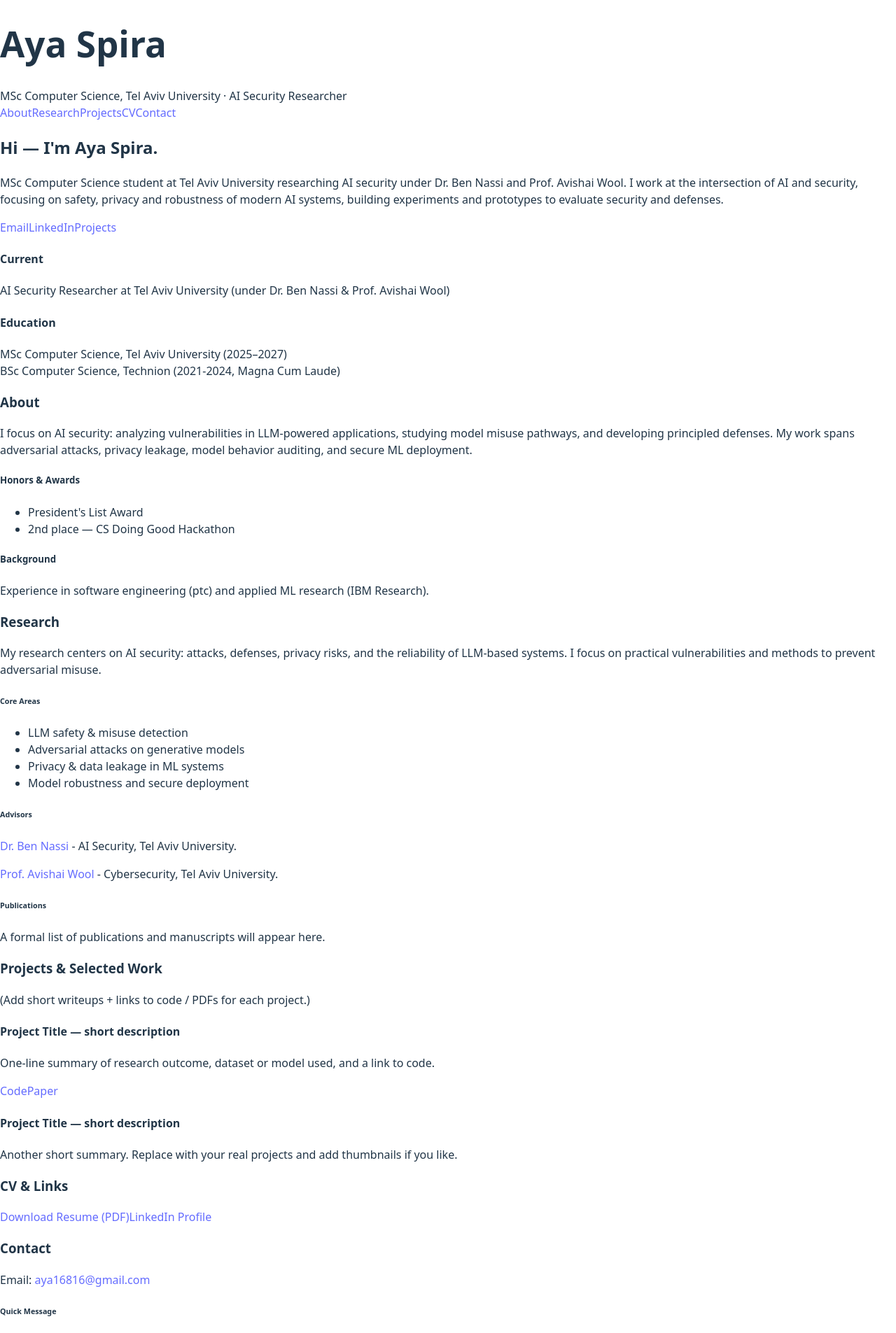
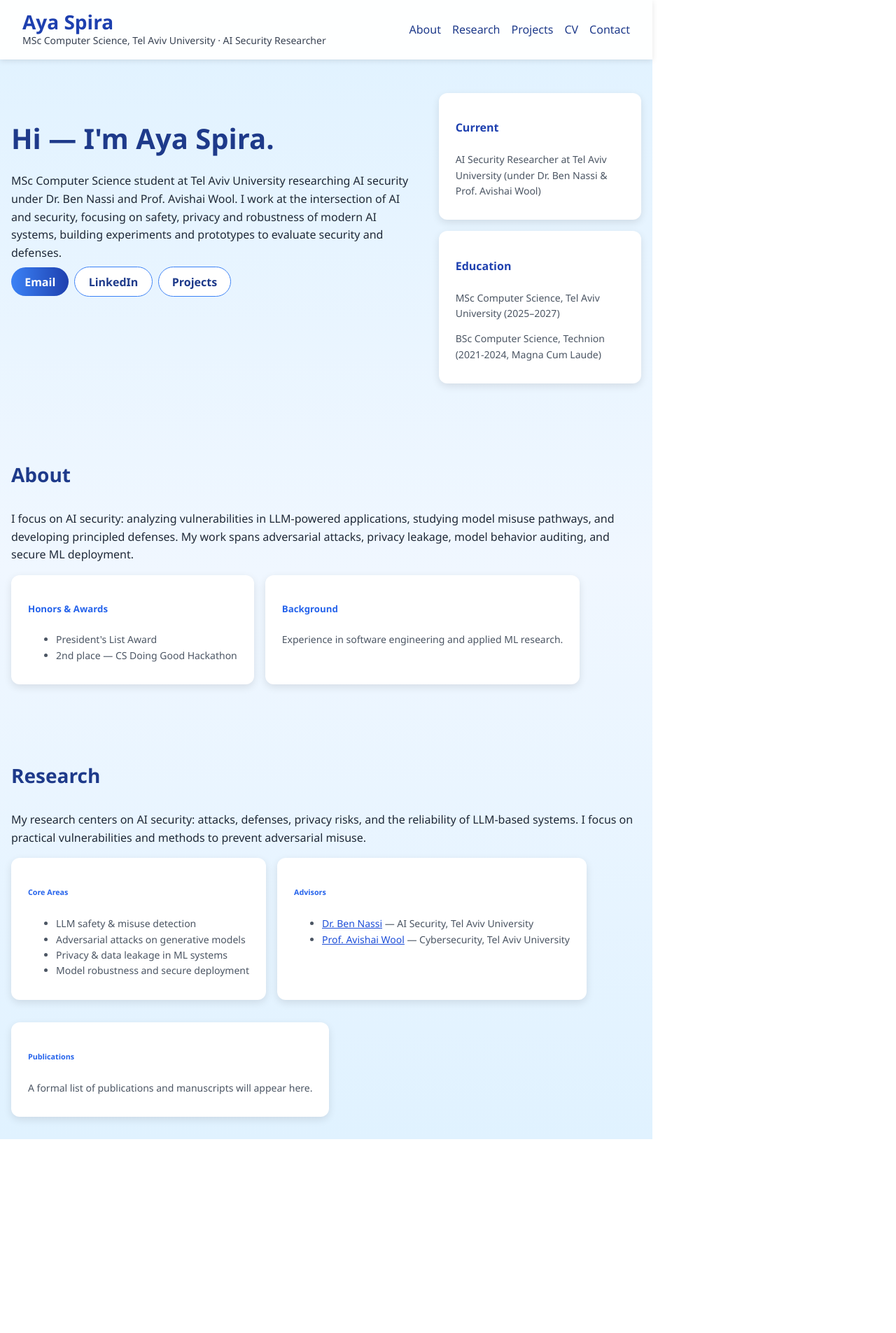
Before and after one commit to Aya168/Aya168.github.io, a React (Vite) app: page / in a window 1280 px wide. Shown: the top 1905 px of the page at 70% size. After the commit the page ends 1660 px from the top, so only its background shows below. Built offline with nearby package versions, Linux system fonts and the light colour scheme.

Commit message:
prettier

```diff
--- a/src/App.jsx
+++ b/src/App.jsx
@@ -1,176 +1,181 @@
 import React from "react";
 
 export default function App() {
+  const containerStyle = {
+    fontFamily: "'Segoe UI', Tahoma, Geneva, Verdana, sans-serif",
+    lineHeight: 1.6,
+    background: "linear-gradient(to bottom, #e0f2ff, #f0f7ff, #e0f2ff)",
+    color: "#1a202c",
+    minHeight: "100vh",
+    padding: "0",
+    margin: "0",
+  };
+
+  const headerStyle = {
+    position: "sticky",
+    top: 0,
+    background: "rgba(255,255,255,0.95)",
+    backdropFilter: "blur(5px)",
+    boxShadow: "0 2px 8px rgba(0,0,0,0.1)",
+    zIndex: 100,
+    padding: "1rem 2rem",
+    display: "flex",
+    justifyContent: "space-between",
+    alignItems: "center",
+  };
+
+  const navLinkStyle = {
+    marginLeft: "1rem",
+    textDecoration: "none",
+    color: "#1e3a8a",
+    fontWeight: "500",
+  };
+
+  const navLinkHover = {
+    color: "#3b82f6",
+  };
+
+  const sectionStyle = {
+    maxWidth: "900px",
+    margin: "2rem auto",
+    padding: "1rem",
+  };
+
+  const cardStyle = {
+    background: "white",
+    borderRadius: "12px",
+    padding: "1rem 1.5rem",
+    marginBottom: "1rem",
+    boxShadow: "0 4px 12px rgba(0,0,0,0.1)",
+    transition: "transform 0.2s, box-shadow 0.2s",
+  };
+
+  const cardHover = {
+    transform: "translateY(-5px)",
+    boxShadow: "0 8px 24px rgba(0,0,0,0.15)",
+  };
+
+  const buttonStyle = {
+    background: "linear-gradient(to right, #3b82f6, #1e40af)",
+    color: "white",
+    border: "none",
+    padding: "0.6rem 1.2rem",
+    borderRadius: "999px",
+    cursor: "pointer",
+    fontWeight: "600",
+    marginRight: "0.5rem",
+    marginTop: "0.5rem",
+    transition: "transform 0.2s",
+  };
+
+  const buttonHover = {
+    transform: "scale(1.05)",
+  };
+
   return (
-    <div className="min-h-screen bg-gradient-to-b from-white via-blue-50 to-blue-100 text-gray-800 antialiased font-sans">
+    <div style={containerStyle}>
       {/* Header */}
-      <header className="bg-white/90 backdrop-blur-sm shadow-md sticky top-0 z-30">
-        <div className="max-w-5xl mx-auto px-6 py-4 flex items-center justify-between">
-          <div>
-            <h1 className="text-2xl md:text-3xl font-bold text-blue-700">Aya Spira</h1>
-            <div className="text-sm text-gray-600 mt-1">MSc Computer Science, Tel Aviv University · AI Security Researcher</div>
+      <header style={headerStyle}>
+        <div>
+          <h1 style={{ color: "#1e40af", fontSize: "1.75rem", margin: 0 }}>Aya Spira</h1>
+          <div style={{ fontSize: "0.875rem", color: "#374151" }}>
+            MSc Computer Science, Tel Aviv University · AI Security Researcher
           </div>
-          <nav className="space-x-4 text-sm font-medium">
-            <a href="#about" className="hover:text-blue-600 transition-colors">About</a>
-            <a href="#research" className="hover:text-blue-600 transition-colors">Research</a>
-            <a href="#projects" className="hover:text-blue-600 transition-colors">Projects</a>
-            <a href="#cv" className="hover:text-blue-600 transition-colors">CV</a>
-            <a href="#contact" className="hover:text-blue-600 transition-colors">Contact</a>
-          </nav>
         </div>
+        <nav>
+          {["About", "Research", "Projects", "CV", "Contact"].map((link) => (
+            <a key={link} href={`#${link.toLowerCase()}`} style={navLinkStyle}>
+              {link}
+            </a>
+          ))}
+        </nav>
       </header>
 
-      {/* Main Content */}
-      <main className="max-w-5xl mx-auto px-6 py-16 space-y-16">
+      <main>
         {/* HERO */}
-        <section className="grid gap-8 md:grid-cols-3 items-center">
-          <div className="md:col-span-2 space-y-6">
-            <h2 className="text-4xl md:text-5xl font-bold text-gray-800">Hi — I'm Aya Spira.</h2>
-            <p className="text-lg text-gray-700 leading-relaxed">
-              MSc Computer Science student at Tel Aviv University researching AI security under Dr. Ben Nassi and Prof. Avishai Wool. I work at the intersection of AI and security,
-              focusing on safety, privacy and robustness of modern AI systems, building experiments and prototypes to evaluate security and defenses.
+        <section style={{ ...sectionStyle, display: "flex", gap: "2rem", flexWrap: "wrap" }}>
+          <div style={{ flex: 2 }}>
+            <h2 style={{ fontSize: "2.5rem", color: "#1e3a8a", marginBottom: "1rem" }}>
+              Hi — I'm Aya Spira.
+            </h2>
+            <p style={{ color: "#1f2937" }}>
+              MSc Computer Science student at Tel Aviv University researching AI security under Dr. Ben Nassi and Prof. Avishai Wool.
+              I work at the intersection of AI and security, focusing on safety, privacy and robustness of modern AI systems, building experiments and prototypes to evaluate security and defenses.
             </p>
-
-            <div className="flex flex-wrap gap-3">
-              <a href="mailto:aya16816@gmail.com" className="px-5 py-2.5 rounded-full bg-gradient-to-r from-blue-500 to-blue-700 text-white font-semibold shadow-md hover:scale-105 transform transition">Email</a>
-              <a href="https://www.linkedin.com/in/aya-spira" target="_blank" rel="noreferrer" className="px-5 py-2.5 rounded-full border border-blue-500 text-blue-600 font-medium hover:bg-blue-50 transition">LinkedIn</a>
-              <a href="#projects" className="px-5 py-2.5 rounded-full border border-blue-500 text-blue-600 font-medium hover:bg-blue-50 transition">Projects</a>
-            </div>
-
-            <div className="text-sm text-gray-600 mt-3">
+            <div style={{ marginTop: "1rem" }}>
+              <a href="mailto:aya16816@gmail.com" style={buttonStyle}>Email</a>
+              <a href="https://www.linkedin.com/in/aya-spira" target="_blank" rel="noreferrer" style={{ ...buttonStyle, background: "white", color: "#1e3a8a", border: "1px solid #3b82f6" }}>LinkedIn</a>
+              <a href="#projects" style={{ ...buttonStyle, background: "white", color: "#1e3a8a", border: "1px solid #3b82f6" }}>Projects</a>
             </div>
           </div>
 
-          <div className="flex flex-col items-start gap-4">
-            <div className="w-full bg-white rounded-xl shadow-lg border border-gray-200 p-5 hover:shadow-xl transition-shadow">
-              <h4 className="font-medium text-blue-700">Current</h4>
-              <div className="text-sm text-gray-600 mt-1">AI Security Researcher at Tel Aviv University (under Dr. Ben Nassi & Prof. Avishai Wool)</div>
+          <div style={{ flex: 1 }}>
+            <div style={cardStyle}>
+              <h4 style={{ color: "#1e40af" }}>Current</h4>
+              <p style={{ fontSize: "0.875rem", color: "#4b5563" }}>AI Security Researcher at Tel Aviv University (under Dr. Ben Nassi & Prof. Avishai Wool)</p>
             </div>
-
-            <div className="w-full bg-white rounded-xl shadow-lg border border-gray-200 p-5 hover:shadow-xl transition-shadow">
-              <h4 className="font-medium text-blue-700">Education</h4>
-              <div className="text-sm text-gray-600 mt-1">MSc Computer Science, Tel Aviv University (2025–2027)</div>
-              <div className="text-sm text-gray-600">BSc Computer Science, Technion (2021-2024, Magna Cum Laude)</div>
+            <div style={cardStyle}>
+              <h4 style={{ color: "#1e40af" }}>Education</h4>
+              <p style={{ fontSize: "0.875rem", color: "#4b5563" }}>MSc Computer Science, Tel Aviv University (2025–2027)</p>
+              <p style={{ fontSize: "0.875rem", color: "#4b5563" }}>BSc Computer Science, Technion (2021-2024, Magna Cum Laude)</p>
             </div>
           </div>
         </section>
 
         {/* ABOUT */}
-        <section id="about" className="space-y-6">
-          <h3 className="text-2xl md:text-3xl font-semibold text-blue-700">About</h3>
-          <p className="text-gray-700 leading-relaxed">
+        <section id="about" style={sectionStyle}>
+          <h3 style={{ color: "#1e3a8a", fontSize: "1.75rem" }}>About</h3>
+          <p style={{ color: "#1f2937" }}>
             I focus on AI security: analyzing vulnerabilities in LLM-powered applications, studying model misuse pathways, and developing
             principled defenses. My work spans adversarial attacks, privacy leakage, model behavior auditing, and secure ML deployment.
           </p>
-
-          <div className="grid sm:grid-cols-2 gap-4">
-            <div className="bg-white rounded-xl shadow-lg p-5 border border-gray-200 hover:shadow-xl transition-shadow">
-              <h5 className="font-medium text-blue-600">Honors & Awards</h5>
-              <ul className="mt-2 text-sm text-gray-600 list-disc ml-5">
+          <div style={{ display: "flex", gap: "1rem", flexWrap: "wrap", marginTop: "1rem" }}>
+            <div style={cardStyle}>
+              <h5 style={{ color: "#2563eb" }}>Honors & Awards</h5>
+              <ul style={{ fontSize: "0.875rem", color: "#4b5563" }}>
                 <li>President's List Award</li>
                 <li>2nd place — CS Doing Good Hackathon</li>
               </ul>
             </div>
-
-            <div className="bg-white rounded-xl shadow-lg p-5 border border-gray-200 hover:shadow-xl transition-shadow">
-              <h5 className="font-medium text-blue-600">Background</h5>
-              <p className="mt-2 text-sm text-gray-600">Experience in software engineering (ptc) and applied ML research (IBM Research).</p>
+            <div style={cardStyle}>
+              <h5 style={{ color: "#2563eb" }}>Background</h5>
+              <p style={{ fontSize: "0.875rem", color: "#4b5563" }}>Experience in software engineering and applied ML research.</p>
             </div>
           </div>
         </section>
 
         {/* RESEARCH */}
-        <section id="research" className="space-y-6">
-          <h3 className="text-2xl md:text-3xl font-semibold text-blue-700">Research</h3>
-          <p className="text-gray-700">
+        <section id="research" style={sectionStyle}>
+          <h3 style={{ color: "#1e3a8a", fontSize: "1.75rem" }}>Research</h3>
+          <p style={{ color: "#1f2937" }}>
             My research centers on AI security: attacks, defenses, privacy risks, and the reliability of LLM-based systems. I focus on practical vulnerabilities and methods to prevent adversarial misuse.
           </p>
-
-          <div className="grid md:grid-cols-3 gap-4">
-            <div className="bg-white rounded-xl shadow-lg p-5 border border-gray-200 hover:shadow-xl transition-shadow">
-              <h6 className="font-medium text-blue-600">Core Areas</h6>
-              <ul className="mt-2 text-sm text-gray-600 list-disc ml-5">
+          <div style={{ display: "flex", flexWrap: "wrap", gap: "1rem", marginTop: "1rem" }}>
+            <div style={cardStyle}>
+              <h6 style={{ color: "#2563eb" }}>Core Areas</h6>
+              <ul style={{ fontSize: "0.875rem", color: "#4b5563" }}>
                 <li>LLM safety & misuse detection</li>
                 <li>Adversarial attacks on generative models</li>
                 <li>Privacy & data leakage in ML systems</li>
                 <li>Model robustness and secure deployment</li>
               </ul>
             </div>
-
-            <div className="bg-white rounded-xl shadow-lg p-5 border border-gray-200 hover:shadow-xl transition-shadow">
-              <h6 className="font-medium text-blue-600">Advisors</h6>
-              <p className="mt-2 text-sm text-gray-600">
-                <a href="https://www.tau.ac.il/~bnassi" target="_blank" rel="noreferrer" className="underline text-blue-600">
-                  Dr. Ben Nassi
-                </a> - AI Security, Tel Aviv University.
-              </p>
-                            <p className="mt-2 text-sm text-gray-600">
-                 <a href="https://www.cs.tau.ac.il/~wool/" target="_blank" rel="noreferrer" className="underline text-blue-600">
-                  Prof. Avishai Wool
-                </a> - Cybersecurity, Tel Aviv University.
-              </p>
+            <div style={cardStyle}>
+              <h6 style={{ color: "#2563eb" }}>Advisors</h6>
+              <ul style={{ fontSize: "0.875rem", color: "#4b5563" }}>
+                <li><a href="https://www.tau.ac.il/~bnassi" target="_blank" rel="noreferrer" style={{ color: "#1d4ed8", textDecoration: "underline" }}>Dr. Ben Nassi</a> — AI Security, Tel Aviv University</li>
+                <li><a href="https://www.cs.tau.ac.il/~wool/" target="_blank" rel="noreferrer" style={{ color: "#1d4ed8", textDecoration: "underline" }}>Prof. Avishai Wool</a> — Cybersecurity, Tel Aviv University</li>
+              </ul>
             </div>
-
-            <div className="bg-white rounded-xl shadow-lg p-5 border border-gray-200 hover:shadow-xl transition-shadow">
-              <h6 className="font-medium text-blue-600">Publications</h6>
-              <p className="mt-2 text-sm text-gray-600">A formal list of publications and manuscripts will appear here.</p>
+            <div style={cardStyle}>
+              <h6 style={{ color: "#2563eb" }}>Publications</h6>
+              <p style={{ fontSize: "0.875rem", color: "#4b5563" }}>A formal list of publications and manuscripts will appear here.</p>
             </div>
           </div>
         </section>
 
-        {/* PROJECTS */}
-        <section id="projects" className="space-y-4">
-          <h3 className="text-2xl md:text-3xl font-semibold text-blue-700">Projects & Selected Work</h3>
-          <p className="text-gray-600 text-sm">(Add short writeups + links to code / PDFs for each project.)</p>
-
-          <div className="grid md:grid-cols-2 gap-4">
-            <article className="bg-white rounded-xl shadow-lg p-5 border border-gray-200 hover:shadow-xl transition-shadow">
-              <h4 className="font-medium text-blue-600">Project Title — short description</h4>
-              <p className="mt-2 text-sm text-gray-600">One-line summary of research outcome, dataset or model used, and a link to code.</p>
-              <div className="mt-3 flex gap-2">
-                <a className="text-sm underline text-blue-600" href="#">Code</a>
-                <a className="text-sm underline text-blue-600" href="#">Paper</a>
-              </div>
-            </article>
-
-            <article className="bg-white rounded-xl shadow-lg p-5 border border-gray-200 hover:shadow-xl transition-shadow">
-              <h4 className="font-medium text-blue-600">Project Title — short description</h4>
-              <p className="mt-2 text-sm text-gray-600">Another short summary. Replace with your real projects and add thumbnails if you like.</p>
-            </article>
-          </div>
-        </section>
-
-        {/* CV */}
-        <section id="cv" className="space-y-4">
-          <h3 className="text-2xl md:text-3xl font-semibold text-blue-700">CV & Links</h3>
-          <div className="flex flex-col sm:flex-row gap-3">
-            <a href="/Profile.pdf" className="px-5 py-2 rounded-full border border-blue-500 text-blue-600 font-medium hover:bg-blue-50 transition">Download Resume (PDF)</a>
-            <a href="https://www.linkedin.com/in/aya-spira" target="_blank" rel="noreferrer" className="px-5 py-2 rounded-full border border-blue-500 text-blue-600 font-medium hover:bg-blue-50 transition">LinkedIn Profile</a>
-          </div>
-        </section>
-
-        {/* CONTACT */}
-        <section id="contact" className="space-y-4 mb-24">
-          <h3 className="text-2xl md:text-3xl font-semibold text-blue-700">Contact</h3>
-          <p className="text-gray-700">Email: <a className="underline text-blue-600" href="mailto:aya16816@gmail.com">aya16816@gmail.com</a></p>
-
-          <div className="bg-white rounded-xl shadow-lg p-5 border border-gray-200 hover:shadow-xl transition-shadow">
-            <h6 className="font-medium text-blue-600">Quick Message</h6>
-            <form action={`mailto:aya16816@gmail.com`} method="GET" className="mt-3 flex flex-col gap-3">
-              <input name="subject" placeholder="Subject" className="border rounded-md px-3 py-2 text-sm" />
-              <textarea name="body" rows={4} placeholder="Message" className="border rounded-md px-3 py-2 text-sm" />
-              <button type="submit" className="px-5 py-2.5 rounded-full bg-gradient-to-r from-blue-500 to-blue-700 text-white font-semibold shadow-md hover:scale-105 transform transition">Send</button>
-            </form>
-          </div>
-        </section>
+        {/* Projects / CV / Contact can be styled similarly */}
       </main>
-
-      {/* Footer */}
-      <footer className="border-t bg-white/90 backdrop-blur-sm">
-        <div className="max-w-5xl mx-auto px-6 py-6 text-sm text-gray-600 flex flex-col sm:flex-row justify-between items-center">
-          <div>© Aya Spira</div>
-        </div>
-      </footer>
     </div>
   );
 }
```
